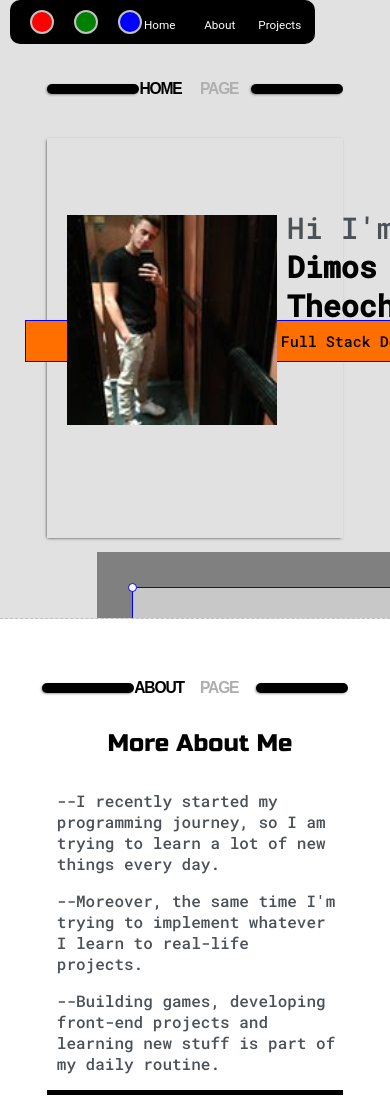
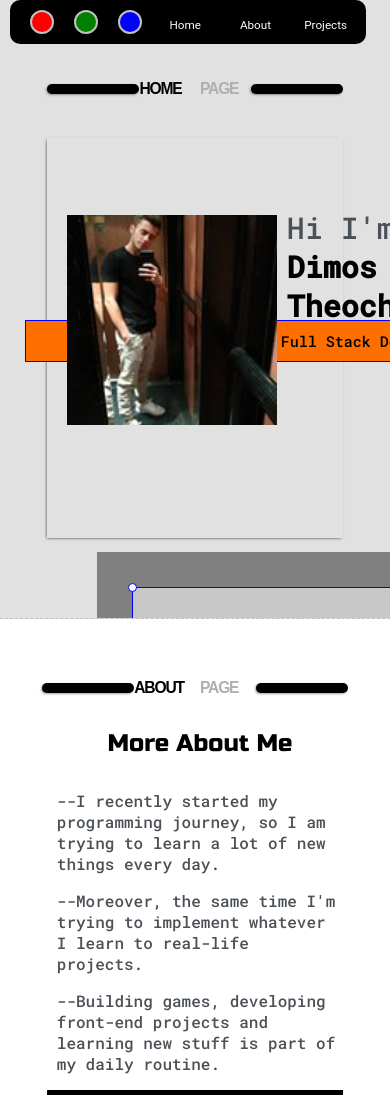
Before and after one commit to DimosTheocharis/dimostheocharis.github.io, a plain HTML site: page index.html in a window 390 px wide. Shown: the top 1100 px of the page. Drawn offline with Linux system fonts and the light colour scheme.

Commit message:
4rth update..

```diff
--- a/style.css
+++ b/style.css
@@ -100,7 +100,7 @@ b {color: black;}
     grid-template-columns: 50% 1fr 1fr 1fr;
     justify-items: center;
     align-items: center;
-    min-width: 300px;
+    min-width: 200px;
     border-radius: 10px;
     background-color: black;
     z-index: 10;
@@ -533,7 +533,9 @@ p.More_About {
         top: 10px;
     }
 
-
+    .navbar-section {
+        width: 90%;
+    }
 
     #IdMore {
         text-align: center;
@@ -543,7 +545,6 @@ p.More_About {
 @media screen and (max-width: 500px) {
     .navbar-section {
         margin: 0;
-        width: 75%;
         padding-right: 5px;
         grid-template-columns: 40% 1fr 1fr 1fr;
     }
```
